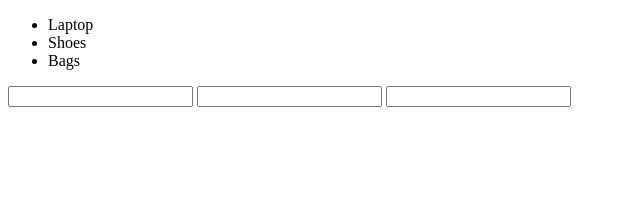
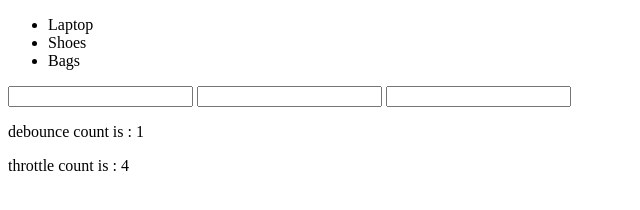
Before and after one commit to Ashutosh-Maurya-87/practice, a plain HTML site: page index.html in a window 1280 px wide. Shown: the whole page, without its empty margins (0-640 px from the left). Drawn offline with Linux system fonts and the light colour scheme.

Commit message:
best practice of throttling and debouncing in js

```diff
--- a/index.html
+++ b/index.html
@@ -18,6 +18,11 @@
         <input type="text" />
         <input type="text" data-firstLetterupperCase />
     </form>
+
+    <div>
+        <p id="debounce">Debounce count</p>
+        <p id="throttle">Throttle count</p>
+    </div>
     <script src="./index.js"></script>
 </body>
 
--- a/index.js
+++ b/index.js
@@ -1,9 +1,9 @@
 document.querySelector('#test').addEventListener('click', (e) => {
     console.log('e', e, e.target.id)
-    if(e.target.id === 'laptop') {
+    if (e.target.id === 'laptop') {
         e.target.innerHtml = 'changing that'
     }
-    if(e.target.id === 'Shoes') {
+    if (e.target.id === 'Shoes') {
         e.target.innerHtml = 'go to shoes'
     }
     console.log(' e.target.innerHtml', e.target.innerHtml)
@@ -13,10 +13,32 @@ const firstUpperInput = document.getElementById('form')
 
 firstUpperInput.addEventListener('keyup', (e) => {
     console.log('event', e)
-    if(e.target.dataset.firstletteruppercase !== undefined) {
+    if (e.target.dataset.firstletteruppercase !== undefined) {
         let firstLetter = e.target.value.split('')[0].toUpperCase()
         let remaiLetter = e.target.value.split('').slice(1)
         e.target.value = firstLetter + remaiLetter.join('')
 
     }
 })
+
+const throttleDiv = document.querySelector('#throttle')
+const debounceDiv = document.querySelector('#debounce')
+let t_count = 0
+let d_count = 0
+let interval;
+window.addEventListener('scroll', () => {
+    console.log('calling')
+    // throttling, when user scroll window then event is call after certain amount of time
+    setTimeout(() => {
+        t_count++;
+        throttleDiv.innerHTML = `throttle count is : ${t_count}`
+    }, 1000)
+
+    // debouncing, when we scroll then count is increases after end of scroll and start of scroll again
+    clearTimeout(interval)
+   interval = setTimeout(() => {
+        d_count++;
+        debounceDiv.innerHTML = `debounce count is : ${d_count}`
+
+    }, 1000)
+})
```
